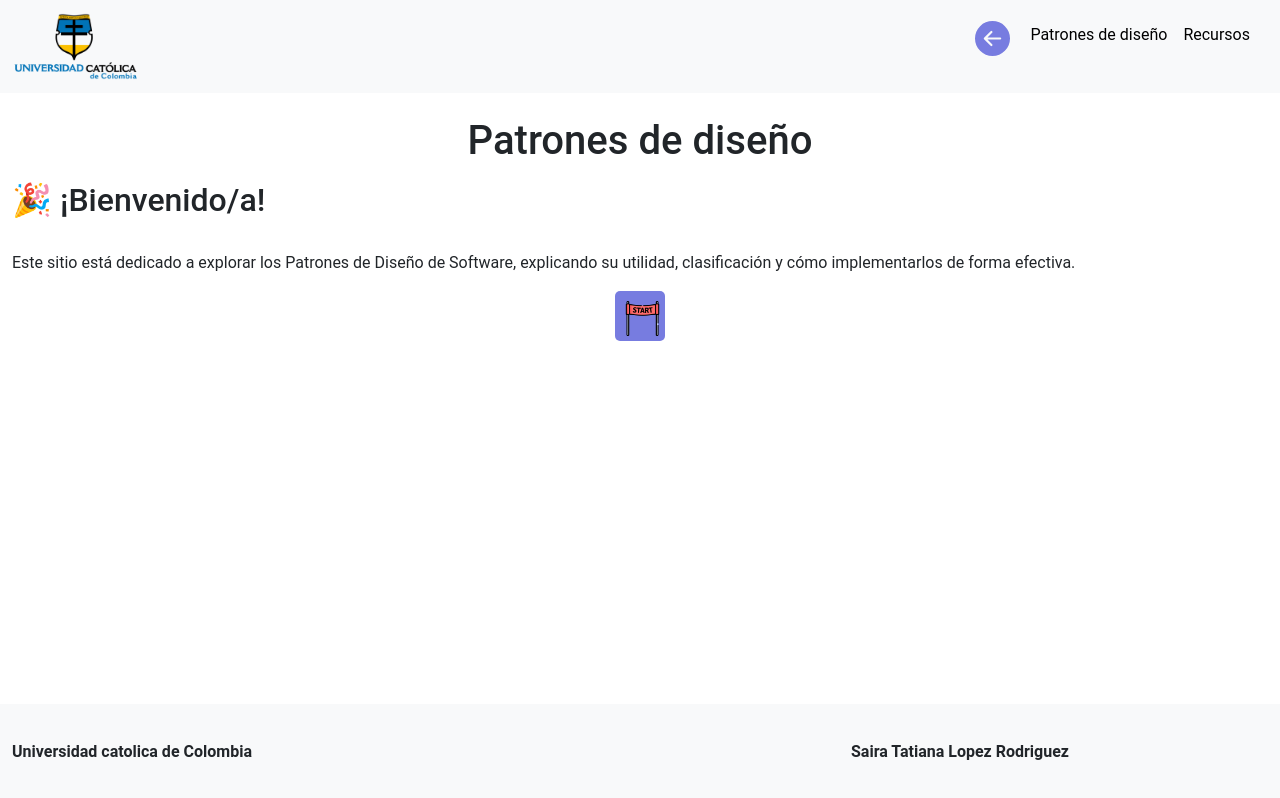
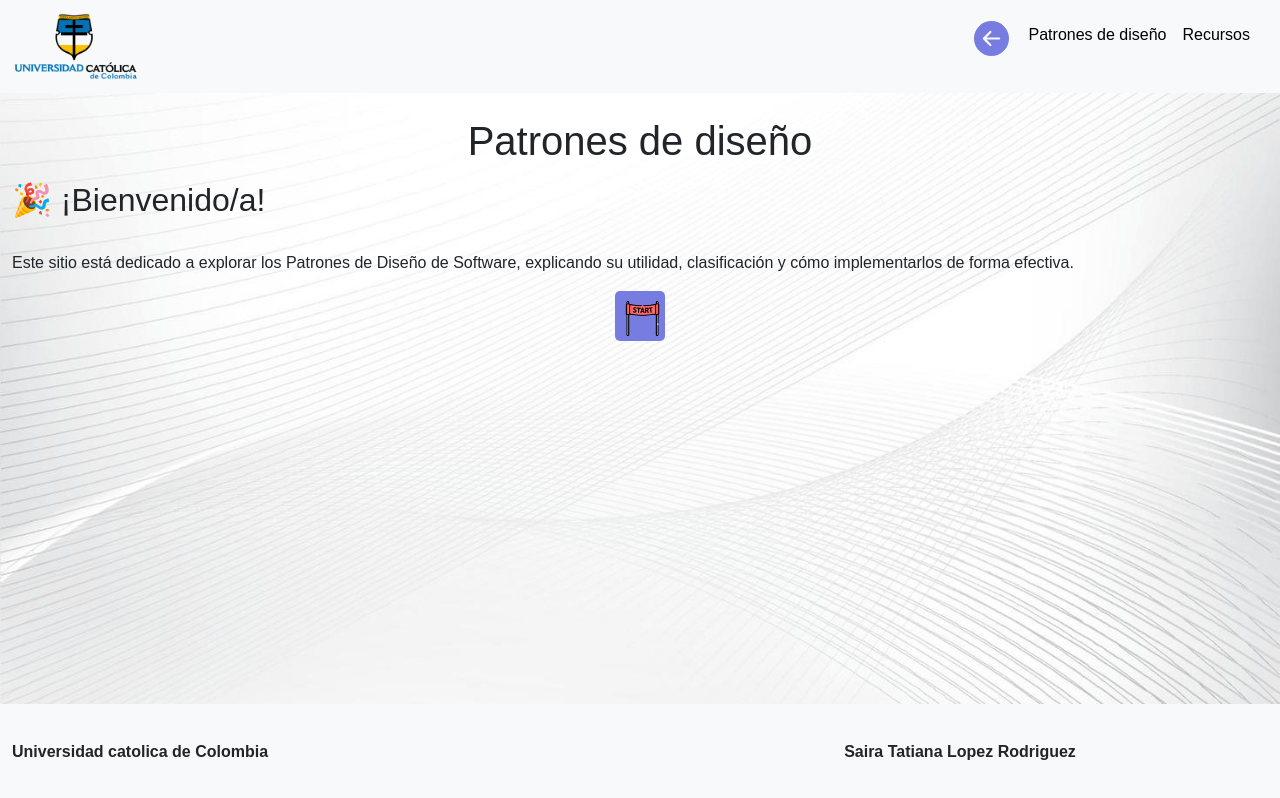
Before and after one commit to Tatianalopez18/patrones_de_diseno, an Angular app: page / in a window 1280 px wide. Built offline with nearby package versions, Linux system fonts and the light colour scheme.

Commit message:
Agregando cambios en tipos

```diff
--- a/src/styles.scss
+++ b/src/styles.scss
@@ -2,3 +2,14 @@
 
 html, body { height: 100%; }
 body { margin: 0; font-family: Roboto, "Helvetica Neue", sans-serif; }
+
+body {
+    background-image: url('/assets/background.jpeg');
+    background-size: cover;
+    background-repeat: no-repeat;
+    background-attachment: fixed;
+    background-position: center;
+    margin: 0;
+    padding: 0;
+    font-family: Arial, sans-serif;
+  }
```
Also changed, not shown: public/assets/background.jpeg (added).
